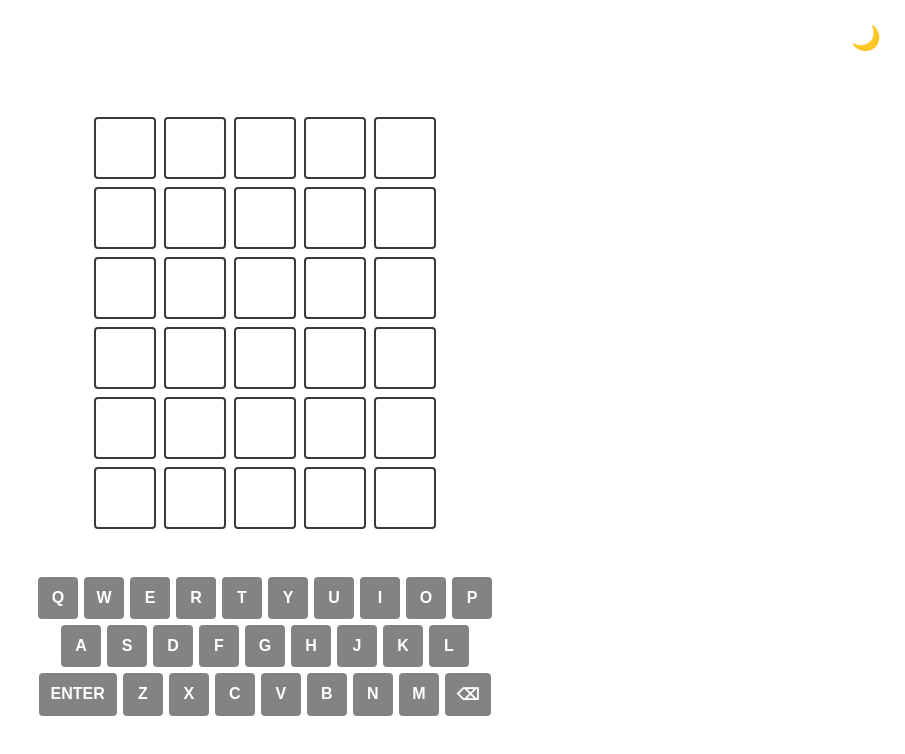
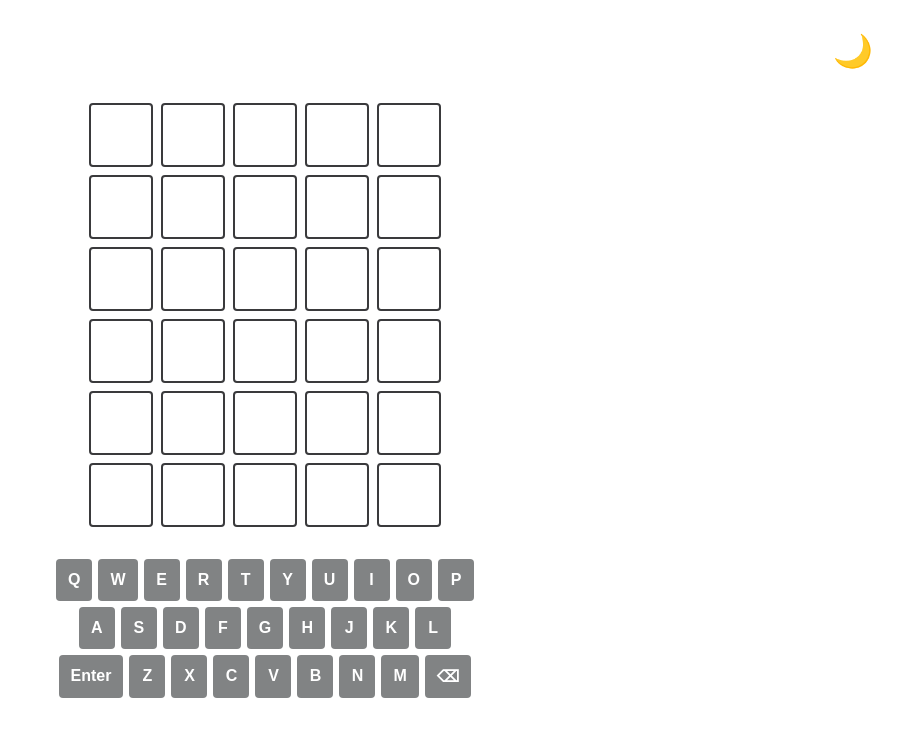
Before and after one commit to Clark-Castro/Wordle-Clone-NextJS, a Next.js app: page / in a window 1280 px wide. Shown: the top 754 px of the page, without its empty margins (375-1280 px from the left). Built offline with nearby package versions, Linux system fonts and the light colour scheme.

Commit message:
Everything Modularized And Cleaned, Names Changed, Type Definitions Separated, Redundant Stuff Removed.

```diff
--- a/src/app/layout.tsx
+++ b/src/app/layout.tsx
@@ -1,6 +1,6 @@
 import type { Metadata } from "next";
 import { ThemeProvider } from "next-themes";
-import "../styles/globals.css";
+import "@/styles/globals.css";
 
 export const metadata: Metadata = {
   title: "Wordle Clone",
--- a/src/app/page.tsx
+++ b/src/app/page.tsx
@@ -10,35 +10,23 @@ import ThemeToggle from "@/components/ThemeToggle";
 const Keyboard = dynamic(() => import("@/components/Keyboard"), { ssr: false });
 
 export default function Home() {
-  const [isMounted, setIsMounted] = useState(false);
-  const {
-    targetWord,
-    guesses,
-    currentGuess,
-    gameStatus,
-    addLetter,
-    removeLetter,
-    submitGuess,
-    newGame,
-  } = useGameStore();
+  const [isMounted, setIsMounted] = useState<boolean>(false);
+  const Game = useGameStore();
 
   useEffect(() => {
     setIsMounted(true);
+
     const handleKeyDown = (e: KeyboardEvent) => {
       e.preventDefault();
 
-      if (e.key === "Enter") {
-        submitGuess();
-      } else if (e.key === "Backspace") {
-        removeLetter();
-      } else if (/^[a-zA-Z]$/.test(e.key)) {
-        addLetter(e.key.toUpperCase());
-      }
+      if (e.key === "Enter") Game.submitGuess();
+      else if (e.key === "Backspace") Game.removeLetter();
+      else if (/^[a-zA-Z]$/.test(e.key)) Game.addLetter(e.key.toUpperCase());
     };
 
     window.addEventListener("keydown", handleKeyDown);
     return () => window.removeEventListener("keydown", handleKeyDown);
-  }, []);
+  }, [Game]);
 
   if (!isMounted) {
     return <div className="loading-screen">Loading...</div>;
@@ -55,26 +43,19 @@ export default function Home() {
         {Array.from({ length: 6 }).map((_, i) => (
           <Row
             key={i}
-            guess={guesses[i] || (i === guesses.length ? currentGuess : "")}
-            targetWord={targetWord}
-            isSubmitted={i < guesses.length}
+            guess={
+              i === Game.guesses.length
+                ? Game.currentGuess
+                : Game.guesses[i] || ""
+            }
+            targetWord={Game.targetWord}
+            isSubmitted={i < Game.guesses.length}
           />
         ))}
       </div>
 
       <Keyboard />
-
-      {gameStatus !== "playing" && (
-        <motion.div
-          initial={{ scale: 0 }}
-          animate={{ scale: 1 }}
-          className="game-over-modal">
-          <button onClick={newGame} className="new-game-button">
-            New Game
-          </button>
-          <StatsModal />
-        </motion.div>
-      )}
+      {Game.gameStatus !== "playing" && <StatsModal />}
     </motion.main>
   );
 }
--- a/src/components/Block.tsx
+++ b/src/components/Block.tsx
@@ -4,20 +4,16 @@ import { motion } from "framer-motion";
 type BlockProps = {
   char: string;
   status?: "correct" | "present" | "absent";
-  delay?: number;
 };
 
-export default function Block({ char, status, delay = 0 }: BlockProps) {
+export default function Block({ char, status }: BlockProps) {
   return (
     <motion.div
       className={`block ${status || ""}`}
-      initial={{ scale: 1, rotateX: 0 }}
-      animate={{
-        rotateX: char ? [0, 90, 0] : 0,
-        scale: char ? [1, 1.1, 1] : 1,
-      }}
-      transition={{ duration: 0.6, delay: delay * 0.1 }}>
-      <span className="block-letter">{char}</span>
+      initial={{ scale: 1 }}
+      animate={{ scale: char ? [1, 1.9, 1] : 1 }}
+      transition={{ duration: 0.2 }}>
+      {char}
     </motion.div>
   );
 }
--- a/src/components/Keyboard.tsx
+++ b/src/components/Keyboard.tsx
@@ -11,7 +11,7 @@ export default function Keyboard() {
   const { addLetter, removeLetter, submitGuess, keyboardColors } =
     useGameStore();
 
-  const handleKeyPress = (key: string) => {
+  const handleKeyClick = (key: string) => {
     if (key === "Enter") {
       submitGuess();
     } else if (key === "Backspace") {
@@ -28,10 +28,8 @@ export default function Keyboard() {
           {row.map((key) => (
             <button
               key={key}
-              onClick={() => handleKeyPress(key)}
-              className={`keyboard-key ${keyboardColors[key] || ""}`}
-              data-key={key}
-              type="button">
+              onClick={() => handleKeyClick(key)}
+              className={`keyboard-key ${keyboardColors[key] || ""}`}>
               {key === "Backspace" ? "⌫" : key}
             </button>
           ))}
--- a/src/components/Row.tsx
+++ b/src/components/Row.tsx
@@ -22,7 +22,6 @@ export default function Row({ guess, targetWord, isSubmitted }: RowProps) {
             key={index}
             char={guess[index] || ""}
             status={isSubmitted ? getStatus(index) : undefined}
-            delay={index}
           />
         ))}
     </div>
--- a/src/components/StatBox.tsx
+++ b/src/components/StatBox.tsx
@@ -1,8 +1,6 @@
-import { ReactNode } from "react";
-
 type StatBoxProps = {
   title: string;
-  value: ReactNode;
+  value: number;
 };
 
 export default function StatBox({ title, value }: StatBoxProps) {
--- a/src/components/StatsModal.tsx
+++ b/src/components/StatsModal.tsx
@@ -1,13 +1,17 @@
 "use client";
 import useGameStore from "@/store/game";
 import StatBox from "@/components/StatBox";
+import { motion } from "framer-motion";
 
 export default function StatsModal() {
-  const stats = useGameStore((state) => state.stats);
+  const { stats, targetWord, newGame } = useGameStore();
 
   return (
-    <div className="stats-modal">
-      <h3>Statistics</h3>
+    <motion.div
+      initial={{ scale: 0 }}
+      animate={{ scale: 1 }}
+      className="stats-modal">
+      <h2>The Answer is : {targetWord}</h2>
       <div className="stats-grid">
         <StatBox title="Played" value={stats.played} />
         <StatBox
@@ -17,6 +21,9 @@ export default function StatsModal() {
         <StatBox title="Current Streak" value={stats.streak} />
         <StatBox title="Max Streak" value={stats.maxStreak} />
       </div>
-    </div>
+      <button onClick={newGame} className="newgame-button">
+        New Game
+      </button>
+    </motion.div>
   );
 }
--- a/src/store/game.ts
+++ b/src/store/game.ts
@@ -1,33 +1,9 @@
 import { create } from "zustand";
 import { persist } from "zustand/middleware";
 import { generateWord } from "@/lib/words";
+import { GameState, GameActions } from "@/types";
 
-type GameState = {
-  targetWord: string;
-  guesses: string[];
-  currentGuess: string;
-  keyboardColors: Record<string, string>;
-  gameStatus: "playing" | "won" | "lost";
-  stats: GameStats;
-};
-
-type GameActions = {
-  addLetter: (letter: string) => void;
-  removeLetter: () => void;
-  submitGuess: () => void;
-  newGame: () => void;
-};
-
-export type GameStats = {
-  played: number;
-  wins: number;
-  streak: number;
-  maxStreak: number;
-};
-
-const useGameStore = create<GameState & GameActions>()(
-  persist(
-    (set, get) => ({
+const initialState: GameState = {
   targetWord: generateWord(),
   guesses: [],
   currentGuess: "",
@@ -39,109 +15,88 @@ const useGameStore = create<GameState & GameActions>()(
     streak: 0,
     maxStreak: 0,
   },
+};
 
-      addLetter: (letter) => {
-        const state = get();
-        if (state.currentGuess.length < 5 && state.gameStatus === "playing") {
-          set({ currentGuess: state.currentGuess + letter.toUpperCase() });
-        }
-      },
+const useGameStore = create<GameState & GameActions>()(
+  persist(
+    (set) => ({
+      ...initialState,
 
-      removeLetter: () => {
-        set((state) => ({
-          currentGuess: state.currentGuess.slice(0, -1),
-        }));
-      },
+      newGame: () =>
+        set({
+          targetWord: generateWord(),
+          guesses: [],
+          currentGuess: "",
+          keyboardColors: {},
+          gameStatus: "playing",
+        }),
 
-      submitGuess: () => {
-        const state = get();
+      addLetter: (letter) =>
+        set((state) => {
+          if (state.currentGuess.length < 5 && state.gameStatus === "playing")
+            return { currentGuess: state.currentGuess + letter.toUpperCase() };
+          else return state;
+        }),
+
+      removeLetter: () =>
+        set((state) => ({ currentGuess: state.currentGuess.slice(0, -1) })),
+
+      submitGuess: () =>
+        set((state) => {
           if (
             state.currentGuess.length !== 5 ||
             state.gameStatus !== "playing" ||
             state.guesses.length >= 6
           )
-          return;
-
-        const newKeyboardColors = calculateKeyboardColors(
-          state.currentGuess,
-          state.targetWord,
-          state.keyboardColors
-        );
-
-        const gameWon = state.currentGuess === state.targetWord;
-        const gameLost = state.guesses.length === 5 && !gameWon;
-
-        const newStats = {
-          played: state.stats.played + 1,
-          wins: gameWon ? state.stats.wins + 1 : state.stats.wins,
-          streak: gameWon ? state.stats.streak + 1 : 0,
-          maxStreak: Math.max(
-            state.stats.maxStreak,
-            gameWon ? state.stats.streak + 1 : 0
-          ),
-        };
-
-        set({
-          guesses: [...state.guesses, state.currentGuess],
-          currentGuess: "",
-          keyboardColors: newKeyboardColors,
-          gameStatus: gameWon ? "won" : gameLost ? "lost" : "playing",
-          stats: newStats,
-        });
-      },
-
-      newGame: () => {
-        set({
-          targetWord: generateWord(),
-          guesses: [],
-          currentGuess: "",
-          gameStatus: "playing",
-        });
-      },
+            return state;
+          else return calcNewState(state);
+        }),
     }),
     {
-      name: "wordle-storage",
+      name: "wordle-stats",
       partialize: (state) => ({
-        targetWord: state.targetWord,
-        guesses: state.guesses,
-        keyboardColors: state.keyboardColors,
         stats: state.stats,
       }),
     }
   )
 );
 
-// Helper function to calculate keyboard colors
-const calculateKeyboardColors = (
-  guess: string,
-  target: string,
-  currentColors: Record<string, string>
-) => {
-  const newColors = { ...currentColors };
-  const targetLetters = target.split("");
+const calcNewColors = (state: GameState) => {
+  const newColors = { ...state.keyboardColors };
+  const targetLetters = state.targetWord.split("");
 
-  guess.split("").forEach((letter, index) => {
+  state.currentGuess.split("").forEach((letter, index) => {
     const targetLetter = targetLetters[index];
 
-    // Correct position
-    if (letter === targetLetter) {
-      newColors[letter] = "correct";
-    }
-    // Present in word but wrong position
+    if (letter === targetLetter) newColors[letter] = "correct";
     else if (targetLetters.includes(letter)) {
-      if (newColors[letter] !== "correct") {
-        newColors[letter] = "present";
-      }
-    }
-    // Not in word
-    else {
-      if (!newColors[letter]) {
-        newColors[letter] = "absent";
-      }
-    }
+      if (newColors[letter] !== "correct") newColors[letter] = "present";
+    } else newColors[letter] = "absent";
   });
 
   return newColors;
 };
 
+const calcNewState = (state: GameState): Partial<GameState> => {
+  const newColors = calcNewColors(state);
+  const gameWon = state.currentGuess === state.targetWord ? 1 : 0;
+  const gameLost = state.guesses.length === 5 && !gameWon ? 1 : 0;
+  const stats = state.stats;
+
+  const newStats = {
+    played: stats.played + gameWon + gameLost,
+    wins: gameWon ? stats.wins + 1 : stats.wins,
+    streak: gameWon ? stats.streak + 1 : 0,
+    maxStreak: Math.max(stats.maxStreak, gameWon ? stats.streak + 1 : 0),
+  };
+
+  return {
+    guesses: [...state.guesses, state.currentGuess],
+    currentGuess: "",
+    keyboardColors: newColors,
+    gameStatus: gameWon ? "won" : gameLost ? "lost" : "playing",
+    stats: newStats,
+  };
+};
+
 export default useGameStore;
--- a/src/styles/globals.css
+++ b/src/styles/globals.css
@@ -5,7 +5,6 @@
   --present: #b59f3b;
   --absent: #3a3a3c;
   --key-bg: #818384;
-  --key-text: #ffffff;
   --modal-bg: rgba(0, 0, 0, 0.9);
 }
 
@@ -21,12 +20,30 @@
   box-sizing: border-box;
 }
 
-/* Base styles */
 body {
   font-family: system-ui, -apple-system, sans-serif;
   background-color: var(--background);
   color: var(--foreground);
   touch-action: manipulation;
+}
+
+.loading-screen {
+  display: flex;
+  justify-content: center;
+  align-items: center;
+  height: 100vh;
+  font-size: 2rem;
+}
+
+.theme-toggle {
+  position: fixed;
+  top: 2rem;
+  right: 2rem;
+  background: none;
+  border: none;
+  cursor: pointer;
+  font-size: 2rem;
+  z-index: 1000;
 }
 
 .game-container {
@@ -36,16 +53,20 @@ body {
   justify-content: center;
   min-height: 100vh;
   position: relative;
+  gap: 2rem;
 }
 
 .game-grid {
-  display: grid;
-  grid-template-rows: repeat(6, 1fr);
+  display: flex;
+  flex-direction: column;
   gap: 0.5rem;
-  margin: 2rem 0;
 }
 
-/* Block styles */
+.row {
+  display: flex;
+  gap: 0.5rem;
+}
+
 .block {
   width: 64px;
   height: 64px;
@@ -58,188 +79,113 @@ body {
   font-weight: bold;
   text-transform: uppercase;
   transition: all 0.3s ease;
+  color: var(--foreground);
 }
 
-.block.correct {
-  background-color: var(--correct);
-  border-color: var(--correct);
-}
-
-.block.present {
-  background-color: var(--present);
-  border-color: var(--present);
-}
-
-.block.absent {
-  background-color: var(--absent);
-  border-color: var(--absent);
-}
-
-.block-letter {
-  color: white;
-  opacity: 0;
-  animation: fadeIn 0.3s ease forwards;
-  animation-delay: 0.3s;
-}
-
-@keyframes fadeIn {
-  to {
-    opacity: 1;
-  }
-}
-
-/* Keyboard styles */
 .keyboard-container {
   display: flex;
   flex-direction: column;
   gap: 6px;
-  max-width: 600px;
-  width: 100%;
-  margin-top: 1rem;
 }
 
 .keyboard-row {
   display: flex;
+  justify-content: center;
   gap: 6px;
-  justify-content: center;
 }
 
 .keyboard-key {
   background-color: var(--key-bg);
-  color: var(--key-text);
+  color: white;
   border: none;
   padding: 12px;
-  min-width: 40px;
+  min-width: 36px;
   border-radius: 4px;
   font-size: 1rem;
   font-weight: bold;
   cursor: pointer;
-  text-transform: uppercase;
-  transition: transform 0.1s ease;
+  transition: scale 0.1s ease;
 }
 
 .keyboard-key:active {
-  transform: scale(0.95);
+  scale: 0.9;
 }
 
-.keyboard-key.correct {
-  background-color: var(--correct);
-}
-
-.keyboard-key.present {
-  background-color: var(--present);
-}
-
-.keyboard-key.absent {
-  background-color: var(--absent);
-}
-
-/* Game Over Modal */
-.game-over-modal {
+.stats-modal {
   position: fixed;
-  top: 50%;
-  left: 50%;
-  transform: translate(-50%, -50%);
+  display: flex;
+  flex-direction: column;
+  align-items: center;
+  justify-content: center;
+  gap: 2rem;
   background-color: var(--background);
-  padding: 2rem;
+  padding: 4rem 0;
   border-radius: 8px;
-  text-align: center;
-  box-shadow: 0 4px 12px var(--modal-bg);
+  box-shadow: 0 0 50px var(--modal-bg);
   z-index: 10000;
 }
 
-.new-game-button {
-  background-color: var(--correct);
-  color: white;
-  border: none;
-  padding: 12px 24px;
-  border-radius: 4px;
-  font-size: 1rem;
-  cursor: pointer;
-  margin-top: 1rem;
-  transition: opacity 0.2s ease;
-}
-
-.new-game-button:hover {
-  opacity: 0.9;
-}
-
-.loading-screen {
+.stats-grid {
   display: flex;
   justify-content: center;
   align-items: center;
-  height: 100vh;
-  font-size: 1.5rem;
-}
-
-/* Stats Modal */
-.stats-modal {
-  background-color: var(--background);
-  padding: 2rem;
-  border-radius: 8px;
-  text-align: center;
-}
-
-.stats-grid {
-  display: grid;
-  grid-template-columns: repeat(2, 1fr);
+  flex-wrap: wrap;
   gap: 1.5rem;
-  margin-top: 1.5rem;
 }
 
 .stat-box {
+  display: flex;
+  justify-content: center;
+  align-items: center;
+  flex-direction: column;
+  width: 30%;
+  gap: 0.5rem;
   padding: 1rem;
   background-color: var(--absent);
   border-radius: 4px;
+  color: white;
 }
 
 .stat-value {
   font-size: 1.5rem;
   font-weight: bold;
-  margin-bottom: 0.5rem;
 }
 
 .stat-title {
-  font-size: 0.875rem;
+  font-size: 1rem;
   opacity: 0.8;
 }
 
-/* Theme Toggle */
-.theme-toggle {
-  position: fixed;
-  top: 1rem;
-  right: 1rem;
-  background: none;
+.newgame-button {
+  background-color: var(--correct);
+  color: white;
   border: none;
+  padding: 1rem 1.5rem;
+  border-radius: 4px;
+  font-size: 1.2rem;
+  font-weight: bold;
   cursor: pointer;
-  font-size: 1.5rem;
-  padding: 0.5rem;
-  z-index: 1000;
+  transition: opacity 0.2s ease;
 }
 
-/* Update game grid and row styles */
-.game-grid {
-  display: flex;
-  flex-direction: column;
-  gap: 0.5rem;
-  margin: 2rem 0;
+.newgame-button:hover {
+  opacity: 0.7;
 }
 
-.row {
-  display: flex;
-  gap: 0.5rem;
-  justify-content: center;
+.correct {
+  background-color: var(--correct);
+  border-color: var(--correct);
+  color: white;
 }
 
-/* Keep existing block styles */
-.block {
-  width: 62px;
-  height: 62px;
-  display: flex;
-  align-items: center;
-  justify-content: center;
-  border: 2px solid var(--absent);
-  border-radius: 4px;
-  font-size: 2rem;
-  font-weight: bold;
+.present {
+  background-color: var(--present);
+  border-color: var(--present);
+  color: white;
 }
+
+.absent {
+  background-color: var(--absent);
+  border-color: var(--absent);
+  color: white;
+}
```
Also changed, not shown: src/components/ThemeToggle.tsx (+0 -10 lines), src/types/index.ts (+20 -4 lines). Lines whose indentation alone changed are shown as unchanged.
